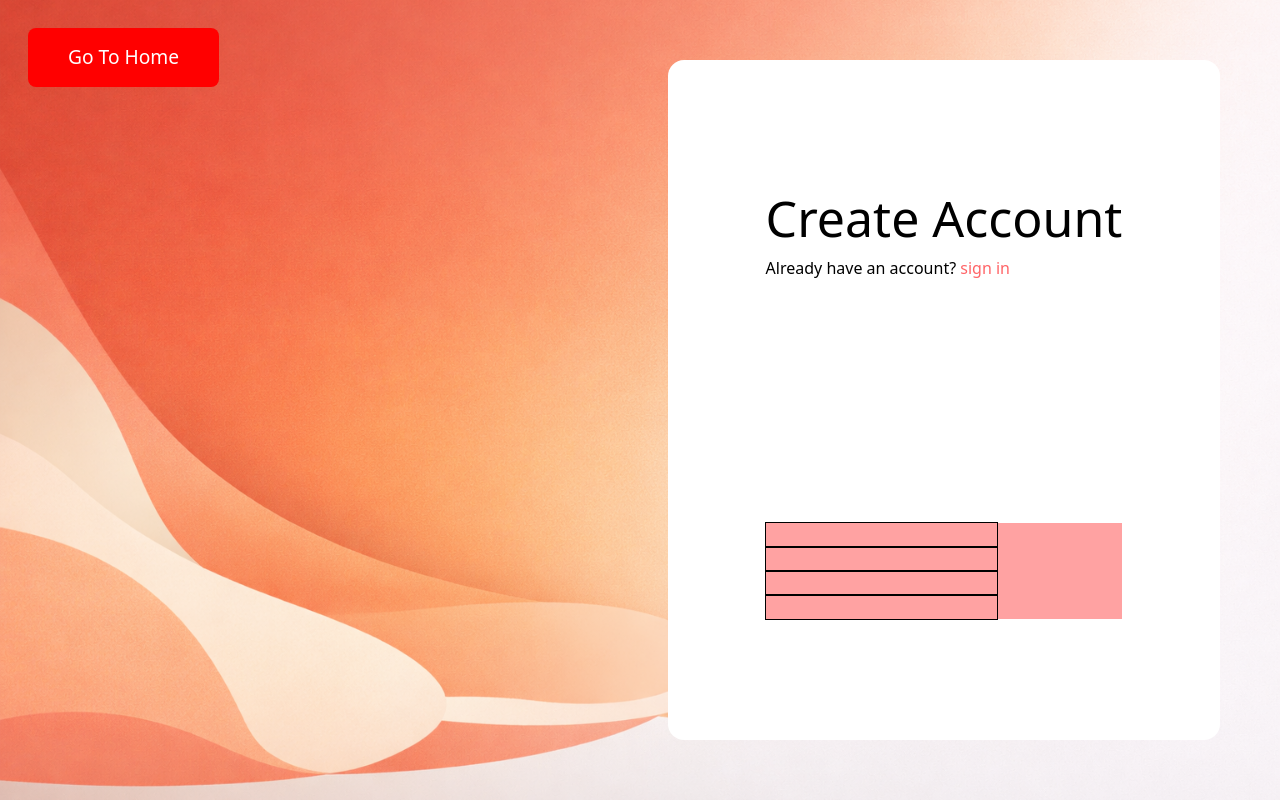
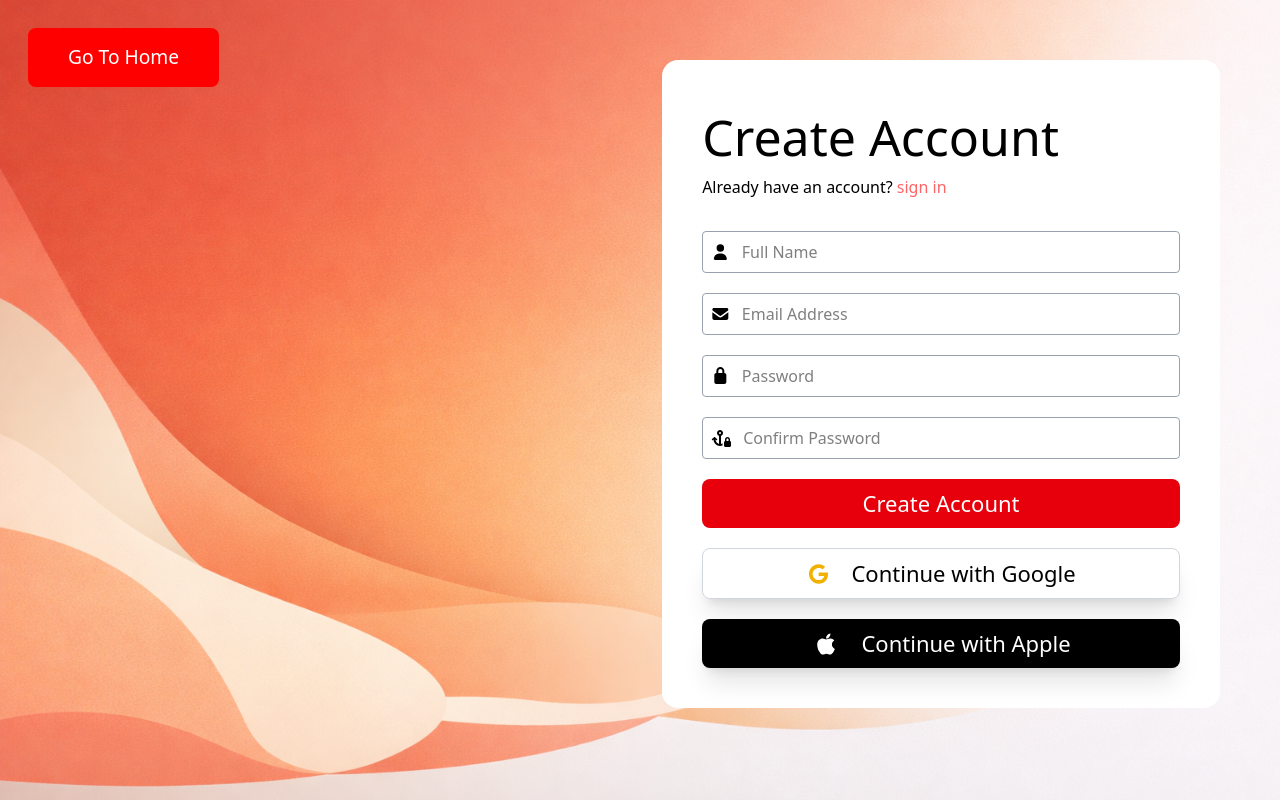
Before and after one commit to DanielApple05/A-sneakers-Ecommerce-page, a React (Vite) app: page / in a window 1280 px wide. Built offline with nearby package versions, Linux system fonts and the light colour scheme.

Commit message:
FIX: sign up page fixed

```diff
--- a/src/assets/components/signUp/signIn.jsx
+++ b/src/assets/components/signUp/signIn.jsx
@@ -1,9 +1,10 @@
-// import { FontAwesomeIcon } from '@fortawesome/react-fontawesome';
-// import
+import { FontAwesomeIcon } from '@fortawesome/react-fontawesome';
+import { faFontAwesome } from '@fortawesome/free-brands-svg-icons';
+import { faEnvelope, faUser, faLock, faAnchorLock } from '@fortawesome/free-solid-svg-icons';
+import { faGoogle, faApple } from '@fortawesome/free-brands-svg-icons';
 import SignUpBgIcon from '../../images/signUpBg.png'
-import Home from '../../../pages/index'
 import { Link } from 'react-router-dom';
-import { FontAwesomeIcon } from '@fortawesome/react-fontawesome';
+
 
 const signIn = () => {
   return (
@@ -19,32 +20,56 @@ const signIn = () => {
           </Link>
         </div>
 
-        <div className='grid items-center justify-center bg-white rounded-2xl w-[50%] h-170 m-15 '>
+        <div className='grid gap-y-8  bg-white rounded-2xl w-[50%] m-15 p-10'>
           <div>
             <h1 className=''>
               Create Account
             </h1>
             <p> Already have an account? <span className='text-red-400'>sign in</span></p>
           </div>
-          <div className='bg-red-300 '>
+          <div className=' space-y-5'>
+            <form className='space-y-5'>
+              <div className='border border-gray-400 rounded p-2 flex items-center'>
+                <FontAwesomeIcon icon={faUser} />
+                <input type="text" placeholder='Full Name' className='outline-none ml-3 w-full' />
+              </div>
+              <div className='border border-gray-400 rounded p-2 flex items-center'>
+                <FontAwesomeIcon icon={faEnvelope} />
+                <input type="emails" placeholder='Email Address' className='outline-none ml-3 w-full' />
+              </div>
+              <div className='border border-gray-400 rounded p-2 flex items-center'>
+                <FontAwesomeIcon icon={faLock} />
+                <input type="password" placeholder='Password' className='outline-none ml-3 w-full' />
+              </div>
+              <div className='border border-gray-400 rounded p-2 flex items-center'>
+                <FontAwesomeIcon icon={faAnchorLock} />
+                <input type="password" placeholder='Confirm Password' className='outline-none ml-3 w-full' />
+              </div>
 
-            <div>
-              <input type="text" className='outline ' />
+              <div className='bg-red-600 rounded-lg text-center text-white py-2'>
+                <h3>
+                  Create Account
+                </h3>
+              </div>
+
+            </form>
+
+            <div className='rounded-lg border border-gray-300 shadow-xl py-2  items-center justify-center flex'>
+              <FontAwesomeIcon icon={faGoogle} className='text-yellow-500 text-xl ' />
+              <h3 className='text-center ml-5'>
+                Continue with  Google
+              </h3>
             </div>
-            <div>
-              <input type="emails" className='outline' />
-            </div>
-            <div>
-              <input type="password" className='outline' />
-            </div>
-            <div>
-              <input type="password" className='outline' />
+            <div className='rounded-lg text-center bg-black text-white shadow-xl py-2  items-center justify-center flex'>
+              <FontAwesomeIcon icon={faApple} className='text-2xl' />
+              <h3 className='ml-5'>
+                Continue with  Apple
+              </h3>
             </div>
           </div>
+        </div>
 
-        </div>
       </div>
-
     </div>
   );
 }
```
